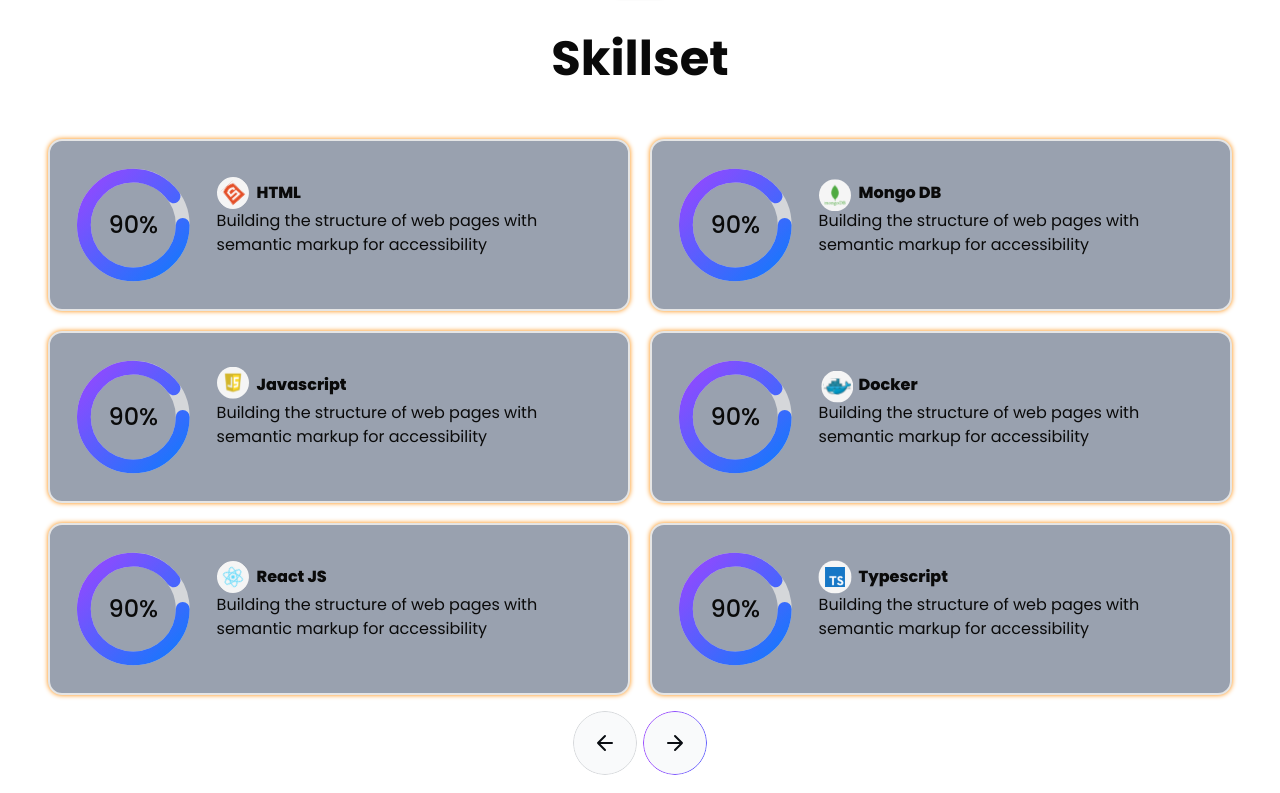
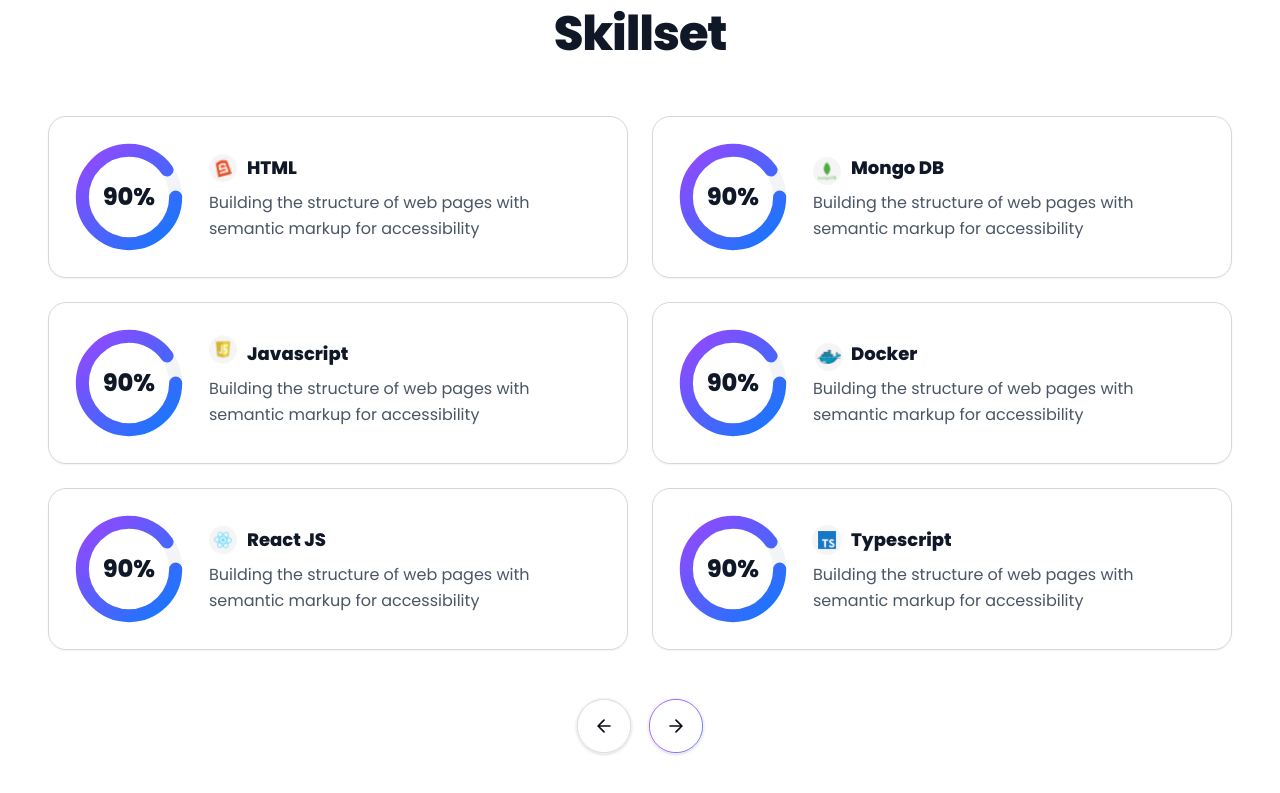
Before and after one commit to tonogw/portfolio, a Next.js app: page / in a window 1280 px wide. Shown: the part 1687-2480 px from the top of the page. Built offline with nearby package versions, Linux system fonts and the light colour scheme.

Commit message:
feat:refactor code added bg color while hover

```diff
--- a/src/components/sections/skillset.tsx
+++ b/src/components/sections/skillset.tsx
@@ -1,8 +1,6 @@
 "use client";
 
-// import Link from "next/link";
 import { skillsetItemData } from "@/constant/skillset-data";
-// import { section } from "motion/react-client";
 import Image from "next/image";
 import {
   motion as m,
@@ -11,7 +9,7 @@ import {
   animate,
 } from "motion/react";
 import { useState } from "react";
-import { Button } from "../ui/button";
+import { Button } from "@/components/ui/button";
 
 export default function Skillset() {
   const container = {
@@ -47,92 +45,57 @@ export default function Skillset() {
     setDisplay(Math.round(latest));
   });
 
-  // useEffect(() => {
-  //   animate(count, 90, {
-  //     duration: 1.5,
-  //   });
-  // }, []);
-
-  // const [percent, setPercent] = useState(0);
-  // const rounded = useTransform(count, (value) => Math.round(value));
-
-  // useEffect(() => {
-  //   let start = 0;
-  //   const interval = setInterval(() => {
-  //     start += 1;
-
-  //     if (start >= 90) {
-  //       clearInterval(interval);
-  //       start = 90;
-  //     }
-  //     setPercent(start);
-  //   }, 15);
-  //   return () => clearInterval(interval);
-  // }, []);
-
   return (
     <section
       id="skill"
-      className="max-w-360 min-h-237 mx-auto pt-80 lg:pt-20 bg-[#FFFFFF]"
+      className="max-w-360 min-h-237 mx-auto pt-20 pb-20 bg-white"
     >
       <div className="custom-container">
+        {/* Header Judul Section */}
         <m.div
           initial={{ opacity: 0, y: 15 }}
-          animate={{ opacity: 1, y: 0 }}
-          transition={{ duration: 0.6, delay: 1.6 }}
+          whileInView={{ opacity: 1, y: 0 }}
+          viewport={{ once: true }}
+          transition={{ duration: 0.6 }}
           className="flex flex-col items-center gap-4 text-center mb-14"
         >
-          {/* <div className="h-27 gap-6 text-black bg-pink-200 mt-20">
-          </div> */}
-          <span className="bg-white py-1 px-4 border border-gray-300 rounded-full shadow-xs">
+          <span className="bg-white py-1 px-4 border border-gray-300 rounded-full text-xs font-bold text-gray-700 shadow-xs">
             SKILL
           </span>
-          <h2 className="font-bold items-center text-5xl pt-5">Skillset</h2>
+          <h2 className="font-black text-4xl lg:text-[48px] text-gray-900 tracking-tight">
+            Skillset
+          </h2>
         </m.div>
+
+        {/* GRID KARTU SKILLSET */}
         <m.div
           variants={container}
           initial="hidden"
-          animate="show"
-          className="
-        gap-5
-        grid grid-cols-1 md:grid-cols-2 w-full text-left
-        "
+          whileInView="show"
+          viewport={{ once: true, margin: "-100px" }}
+          className="gap-6 grid grid-cols-1 md:grid-cols-2 w-full text-left"
         >
           {skillsetItemData.map((data) => (
             <m.div
               key={data.id}
-              whileHover={{
-                y: -2,
-                scale: 1.01,
-              }}
-              onViewportEnter={() => {
-                animate(count, 90, {
-                  duration: 1.5,
-                });
-              }}
               variants={item}
-              transition={{ duration: 0.5 }}
-              // whileInView={{
-              //   borderColor: "#FF8A00",
-              // }}
-              animate={{
-                boxShadow: [
-                  "0 0 0px #FF8A00",
-                  "0 0 10px #FF8A00",
-                  "0 0 5px #FF8A00",
-                ],
-              }}
+              transition={{ duration: 0.4 }}
               className="
-            border-2  bg-gray-400 rounded-xl
-            "
+                group relative border border-[#D5D7DA] hover:border-l-[6px] hover:border-l-[#9747FF]
+                bg-white rounded-2xl p-6 transition-all duration-300 shadow-xs cursor-pointer
+                hover:border-[#9747FF] hover:bg-linear-to-r hover:from-[#9747FF] hover:to-[#1179FC]
+                hover:shadow-[0_10px_30px_-5px_rgba(151,71,255,0.3)] hover:scale-[1.01] hover:-translate-y-1
+              "
             >
-              <div className="flex mx-4 lg:mx-6 gap-6">
-                <div className="relative w-24.5 h-24.5 lg:w-30 lg:h-30 my-6">
+              <div className="flex gap-6 items-center">
+                {/* Kolom Kiri: Progress Lingkaran SVG */}
+                <div className="relative w-24 h-24 lg:w-28 lg:h-28 shrink-0">
+                  {/* FIX JAM 3: Memastikan orientasi rotasi murni 0 derajat (jam 3) */}
                   <svg
                     width="120"
                     height="120"
                     viewBox="0 0 120 120"
-                    className="w-full h-full"
+                    className="w-full h-full rotate-0"
                   >
                     <defs>
                       <linearGradient
@@ -145,103 +108,124 @@ export default function Skillset() {
                         <stop offset="0%" stopColor="#9747FF" />
                         <stop offset="100%" stopColor="#1179FC" />
                       </linearGradient>
+                      <linearGradient
+                        id="hoverGradient"
+                        x1="0%"
+                        y1="0%"
+                        x2="100%"
+                        y2="100%"
+                      >
+                        <stop offset="0%" stopColor="#F3EBFF" />
+                        <stop offset="100%" stopColor="#F3EBFF" />
+                      </linearGradient>
                     </defs>
+
+                    {/* Lingkaran Alas (Track) - STROKE 14 */}
                     <circle
                       cx="60"
                       cy="60"
                       r="50"
-                      stroke="#D5D7DA"
+                      stroke="#F2F4F7"
                       strokeWidth="14"
-                      strokeLinecap="round"
                       fill="none"
+                      className="group-hover:stroke-white/20 transition-colors duration-300"
                     />
+
+                    {/* Lingkaran Progress Batang - STROKE 14 */}
                     <m.circle
                       cx="60"
                       cy="60"
                       r="50"
                       stroke="url(#skillGradient)"
-                      strokeWidth="14 "
-                      strokeLinecap={"round"}
-                      // style={{
-                      //   filter: `
-                      //   drop-shadow(0 0 4px #9747FF)
-                      //   drop-shadow(0 0 8px #9747FF)
-                      //   drop-shadow(0 0 12px #1179FC)
-                      //   `,
-                      // }}
+                      strokeWidth="14"
+                      strokeLinecap="round"
                       fill="none"
                       strokeDasharray={circumference}
-                      initial={{
-                        strokeDashoffset: circumference,
-                      }}
-                      whileInView={{
-                        strokeDashoffset,
-                      }}
+                      initial={{ strokeDashoffset: circumference }}
+                      whileInView={{ strokeDashoffset }}
                       onViewportEnter={() => {
                         if (!started) {
                           setStarted(true);
                           animate(count, 90, {
                             duration: 1.5,
+                            ease: "easeOut",
                           });
                         }
                       }}
                       transition={{
                         duration: 1.5,
                         ease: "easeOut",
+                        delay: 0.1,
                       }}
+                      className="group-hover:stroke-[url(#hoverGradient)] transition-all duration-300"
                     />
                   </svg>
-                  {/* <Image src={data.src} alt="icon" width={120} height={120} /> */}
-                  <span
-                    className="
-                  absolute inset-0 flex items-center justify-center
-                  text-lg lg:text-2xl font-medium
-                  "
-                  >
-                    {/* {data.label} */}
-                    {/* {rounded} */}
-                    {/* {percent}% */}
+
+                  {/* Teks Persentase di Tengah Lingkaran */}
+                  <span className="absolute inset-0 flex items-center justify-center text-xl lg:text-2xl font-black text-gray-900 group-hover:text-white transition-colors duration-300">
                     {display}%
                   </span>
                 </div>
-                <div className="w-98 my-9">
-                  <div className="flex items-center gap-2">
+
+                {/* Kolom Kanan: Detail Teks Deskripsi */}
+                <div className="flex flex-col gap-1.5 w-full">
+                  <div className="flex items-center gap-2.5">
+                    {/* Ikon Teknologi */}
                     <m.div
-                      // whileHover={{
-                      //   scale: 1.5,
-                      // }}
                       animate={data.motion.animate}
                       transition={data.motion.transition}
-                      // transition={{
-                      //   duration: 3,
-                      //   repeat: Infinity,
-                      // }}
+                      className="w-7 h-7 flex items-center justify-center shrink-0 transition-all duration-300"
                     >
-                      <Image src={data.icon} alt="tech icon" />
+                      {/* FIX ICON: Menghilangkan filter brightness/invert agar warna asli brand tetap menyala */}
+                      <Image
+                        src={data.icon}
+                        alt={`${data.title} icon`}
+                        width={28}
+                        height={28}
+                        className="object-contain h-auto w-auto"
+                      />
                     </m.div>
-                    <h3 className="font-extrabold ">{data.title}</h3>
+                    {/* Judul Teknologi */}
+                    <h3 className="font-extrabold text-lg text-gray-900 group-hover:text-white transition-colors duration-300">
+                      {data.title}
+                    </h3>
                   </div>
-                  <p className="text-sm lg:text-base">{data.desc}</p>
+                  {/* Narasi/Deskripsi */}
+                  <p className="text-gray-600 text-sm md:text-base leading-relaxed group-hover:text-white/90 transition-colors duration-300">
+                    {data.desc}
+                  </p>
                 </div>
               </div>
             </m.div>
           ))}
         </m.div>
-        <div className="flex items-center justify-center my-8">
-          <Button variant="link">
+
+        {/* TOMBOL NAVIGASI SLIDER */}
+        <div className="flex items-center justify-center gap-4 mt-12">
+          <Button
+            variant="ghost"
+            size="icon"
+            className="w-14 h-14 rounded-full p-0 border border-gray-100 hover:bg-gray-50 shadow-sm bg-white active:scale-95 transition-transform"
+          >
             <Image
               src="/icons/button-prev-left.svg"
-              alt="button next"
-              width={64}
-              height={64}
-              className="bg-gray-50 rounded-full my-8"
+              alt="button prev"
+              width={56}
+              height={56}
+              className="w-full h-full"
             />
+          </Button>
+          <Button
+            variant="ghost"
+            size="icon"
+            className="w-14 h-14 rounded-full p-0 border border-gray-100 hover:bg-gray-50 shadow-sm bg-white active:scale-95 transition-transform"
+          >
             <Image
               src="/icons/button-next-right.svg"
               alt="button next"
-              width={64}
-              height={64}
-              className="bg-gray-50 rounded-full"
+              width={56}
+              height={56}
+              className="w-full h-full"
             />
           </Button>
         </div>
```
Also changed, not shown: src/constant/skillset-data.ts (+19 -18 lines).
